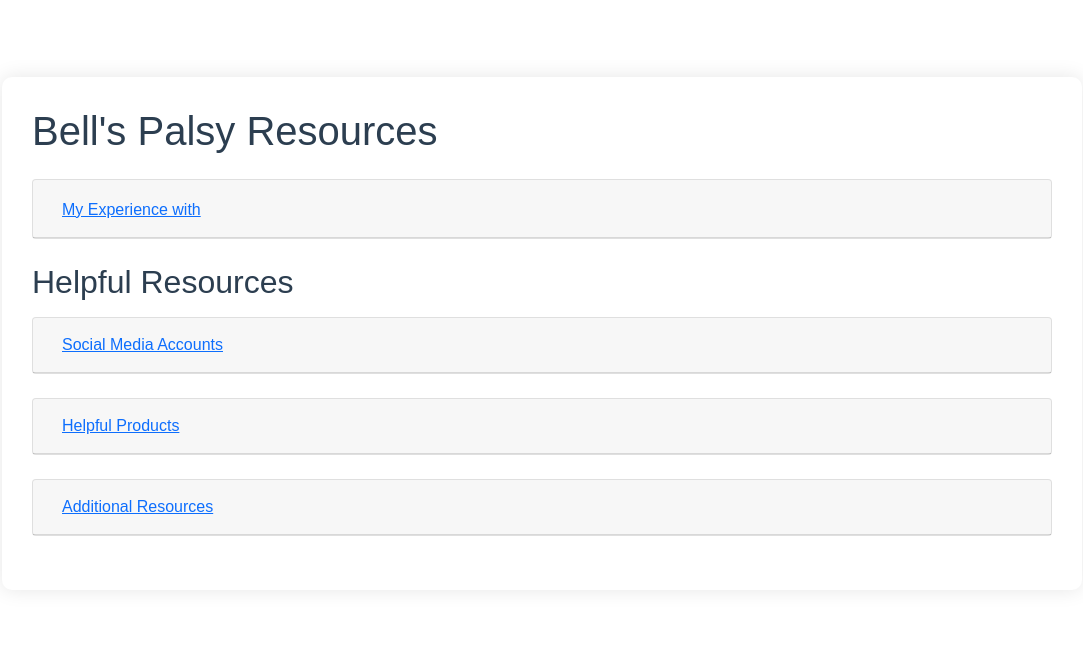
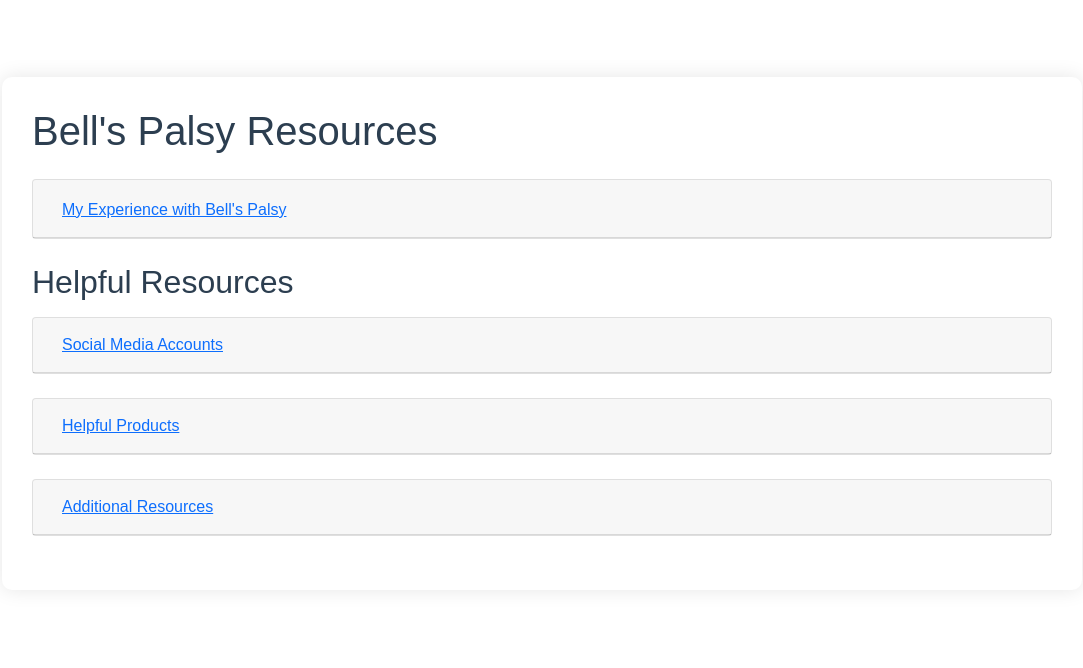
Before and after one commit to HaydenBussard/mywebsite, a Django app: page /bells-palsy/ in a window 1280 px wide. Shown: the part 143-811 px from the top of the page, without its empty margins (98-1181 px from the left). Run offline with Django 4.2, Linux system fonts and the light colour scheme; some libraries are stand-ins or nearby versions.

Commit message:
Complete h2 tag in my experience section

```diff
--- a/my_website/templates/bells_palsy.html
+++ b/my_website/templates/bells_palsy.html
@@ -12,7 +12,7 @@
         <div class="card-header" id="experienceHeader">
             <h2 class="mb-0">
                 <button class="btn btn-link" type="button" data-bs-toggle="collapse" data-bs-target="#experienceContent" aria-expanded="false" aria-controls="experienceContent">
-                    My Experience with
+                    My Experience with Bell's Palsy
                 </button>
             </h2>
         </div>
```
